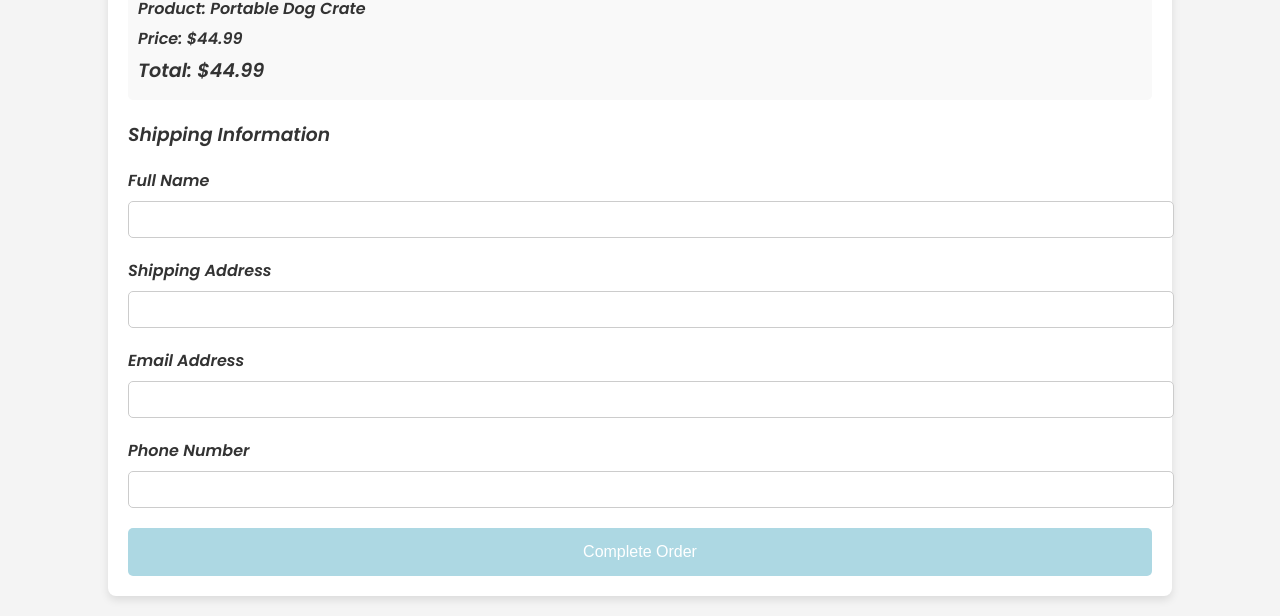
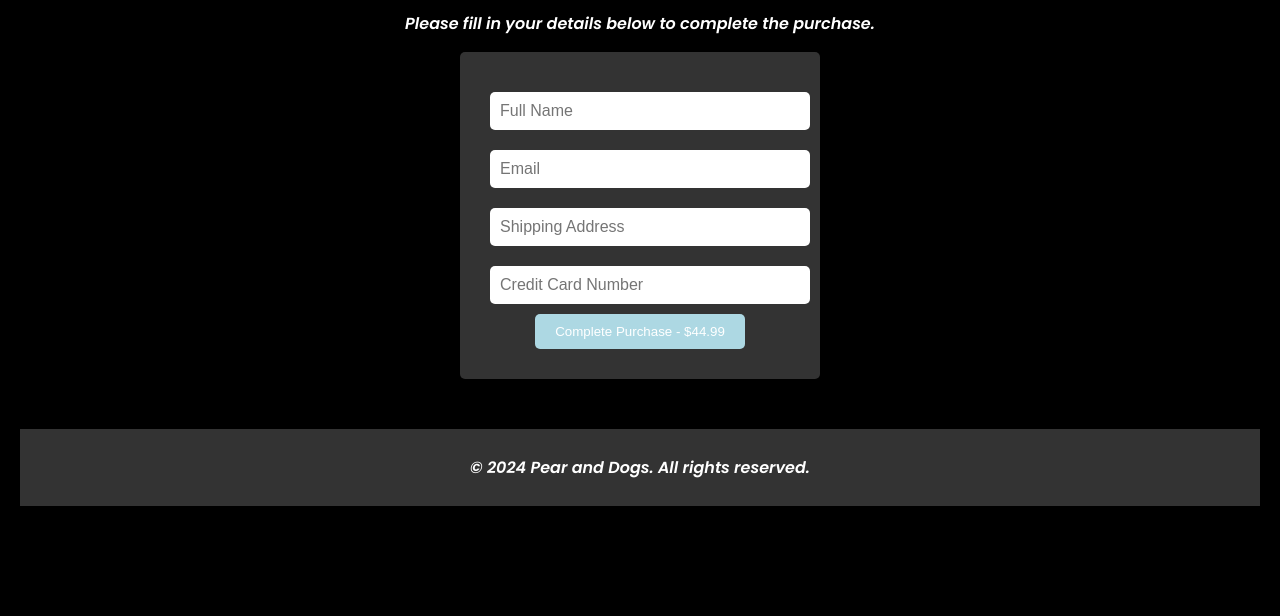
Before and after one commit to StagedBari/pear-and-dogs, a plain HTML site: page checkout.html in a window 1280 px wide. Shown: the part 290-906 px from the top of the page. After the commit the page ends 816 px from the top, so only its background shows below. Drawn offline with Linux system fonts and the light colour scheme.

Commit message:
Update checkout.html

```diff
--- a/checkout.html
+++ b/checkout.html
@@ -9,8 +9,9 @@
         body {
             margin: 0;
             font-family: 'Poppins', sans-serif;
-            background-color: #f4f4f4;
-            color: #333;
+            background-color: #000;
+            color: #fff;
+            padding: 20px;
         }
         header {
             text-align: center;
@@ -26,56 +27,41 @@
             font-weight: 600;
             text-decoration: underline;
         }
-        .checkout-container {
-            width: 80%;
-            margin: 20px auto;
-            background-color: white;
-            padding: 20px;
-            border-radius: 8px;
-            box-shadow: 0 4px 8px rgba(0, 0, 0, 0.1);
+        main {
+            text-align: center;
+            padding: 50px 20px;
         }
-        .checkout-container h2 {
-            text-align: center;
-            margin-bottom: 20px;
+        .checkout-form {
+            background-color: #333;
+            padding: 30px;
+            border-radius: 5px;
+            width: 300px;
+            margin: auto;
         }
-        .form-group {
-            margin-bottom: 20px;
+        .checkout-form input {
+            padding: 10px;
+            font-size: 1rem;
+            width: 100%;
+            margin: 10px 0;
+            border-radius: 5px;
+            border: none;
         }
-        .form-group label {
-            display: block;
-            margin-bottom: 8px;
-        }
-        .form-group input {
-            width: 100%;
-            padding: 10px;
-            border-radius: 5px;
-            border: 1px solid #ccc;
-        }
-        .checkout-summary {
-            background-color: #f9f9f9;
-            padding: 10px;
-            border-radius: 5px;
-            margin-bottom: 20px;
-        }
-        .checkout-summary p {
-            margin: 5px 0;
-        }
-        .checkout-summary .total-price {
-            font-size: 1.2rem;
-            font-weight: bold;
-        }
-        .submit-btn {
-            width: 100%;
-            padding: 15px;
+        .checkout-form button {
+            padding: 10px 20px;
             background-color: #ADD8E3;
             color: white;
             border: none;
             border-radius: 5px;
-            font-size: 1rem;
             cursor: pointer;
         }
-        .submit-btn:hover {
+        .checkout-form button:hover {
             background-color: #45a049;
+        }
+        footer {
+            text-align: center;
+            padding: 10px 20px;
+            background-color: #333;
+            color: white;
         }
     </style>
 </head>
@@ -83,42 +69,27 @@
 
     <header>
         <img src="temp-logo.jpg" alt="Pear and Dogs Logo">
-        <h1>Pear and Dogs - Checkout</h1>
+        <h1>Pear and Dogs</h1>
     </header>
 
-    <div class="checkout-container">
-        <h2>Order Summary</h2>
-        <div class="checkout-summary">
-            <p><strong>Product:</strong> Portable Dog Crate</p>
-            <p><strong>Price:</strong> $44.99</p>
-            <p class="total-price"><strong>Total:</strong> $44.99</p>
+    <main>
+        <h2>Checkout</h2>
+        <p>Please fill in your details below to complete the purchase.</p>
+
+        <div class="checkout-form">
+            <form>
+                <input type="text" placeholder="Full Name" required>
+                <input type="email" placeholder="Email" required>
+                <input type="text" placeholder="Shipping Address" required>
+                <input type="text" placeholder="Credit Card Number" required>
+                <button type="submit">Complete Purchase - $44.99</button>
+            </form>
         </div>
+    </main>
 
-        <h3>Shipping Information</h3>
-        <form>
-            <div class="form-group">
-                <label for="name">Full Name</label>
-                <input type="text" id="name" name="name" required>
-            </div>
-
-            <div class="form-group">
-                <label for="address">Shipping Address</label>
-                <input type="text" id="address" name="address" required>
-            </div>
-
-            <div class="form-group">
-                <label for="email">Email Address</label>
-                <input type="email" id="email" name="email" required>
-            </div>
-
-            <div class="form-group">
-                <label for="phone">Phone Number</label>
-                <input type="tel" id="phone" name="phone" required>
-            </div>
-
-            <button type="submit" class="submit-btn">Complete Order</button>
-        </form>
-    </div>
+    <footer>
+        <p>&copy; 2024 Pear and Dogs. All rights reserved.</p>
+    </footer>
 
 </body>
 </html>
```
